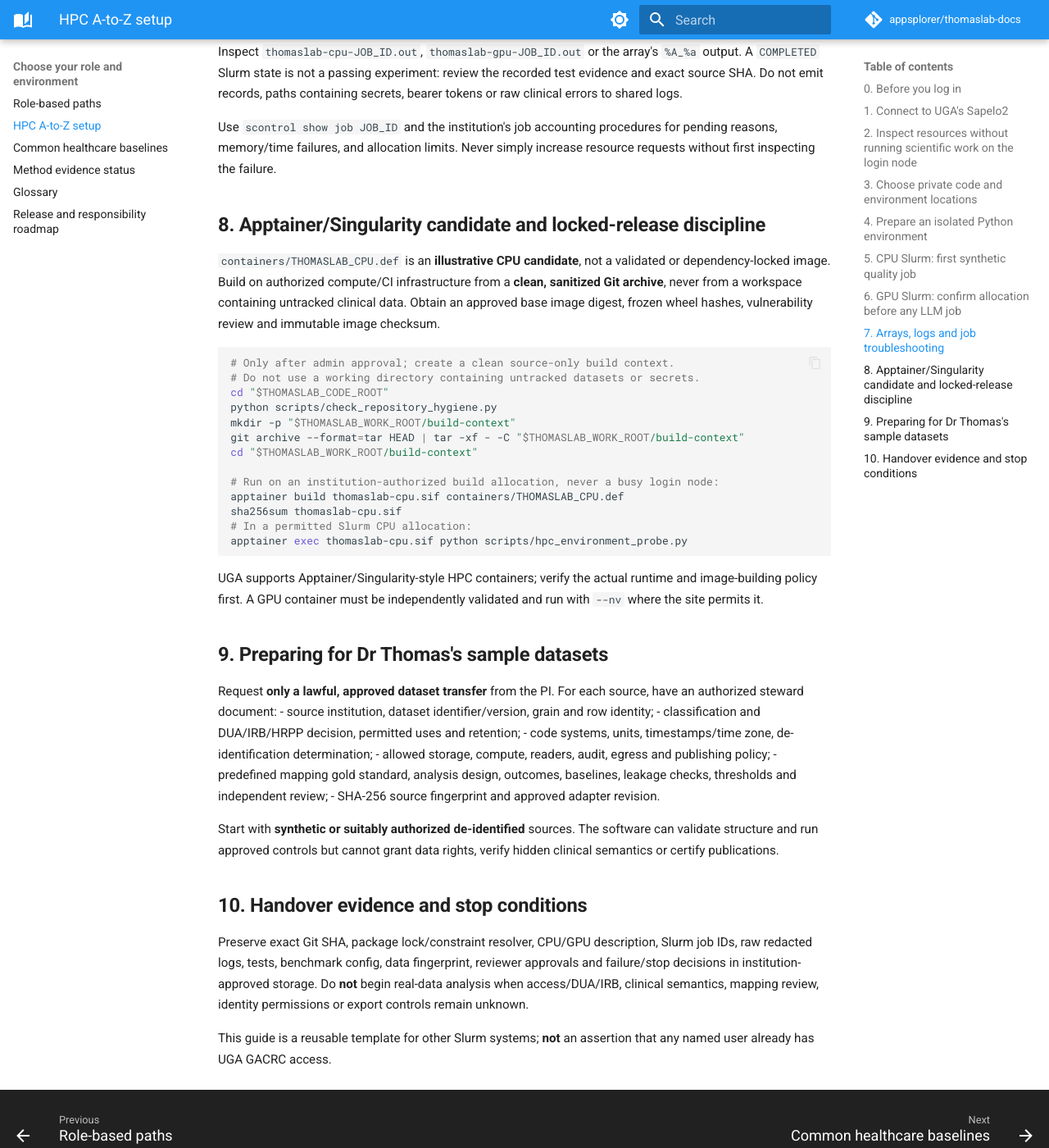
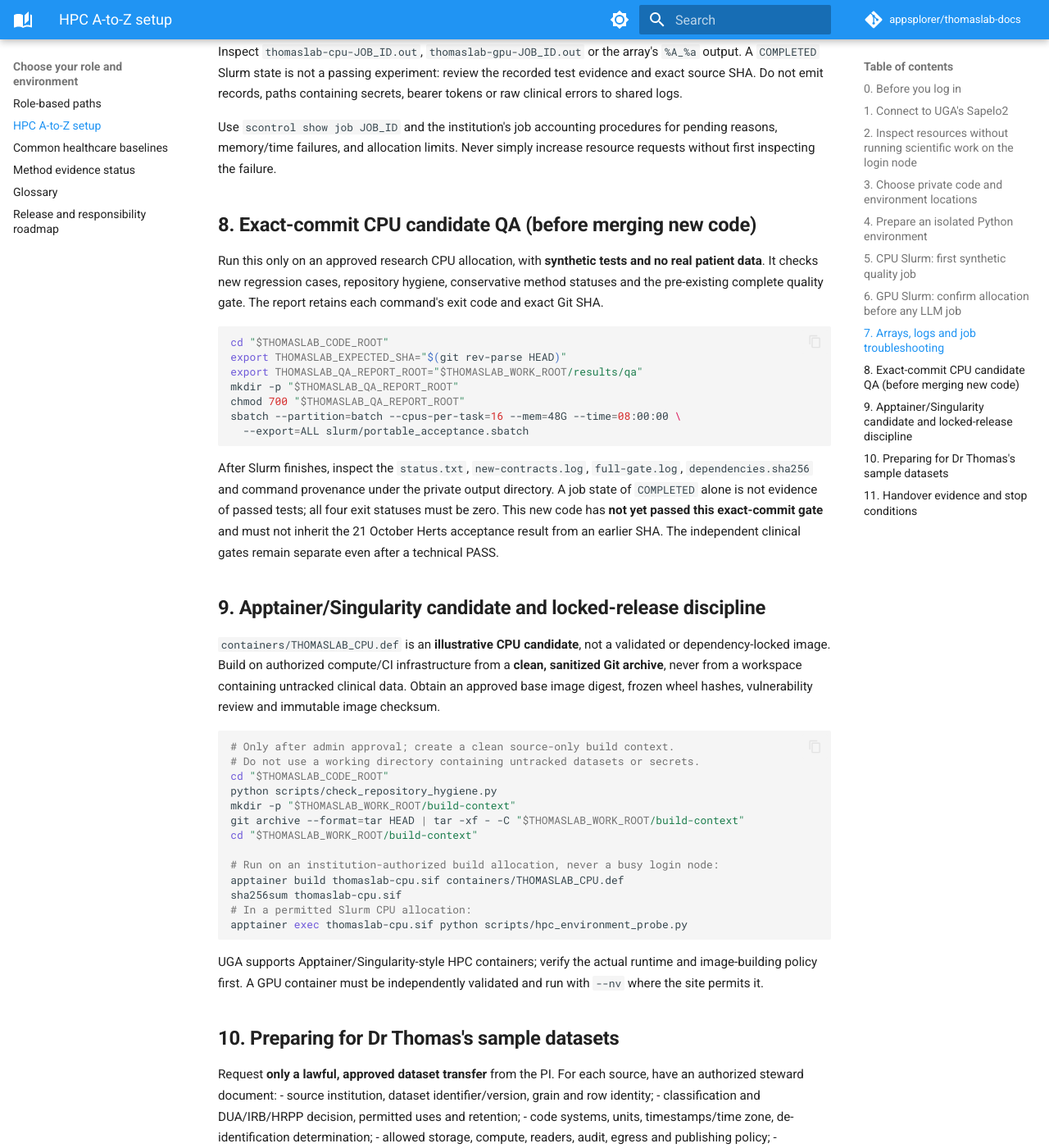
Before and after one commit to appsplorer/thomaslab-docs, an MkDocs documentation site: the page built from docs/guides/hpc-a-to-z.md, in a window 1280 px wide and 1400 px high, scrolled down 3193 px. Shown: the whole window at 82% size. Built offline with MkDocs 1.6.1 and Material for MkDocs 9.7.7, drawn with Linux system fonts in a browser that asks for light colours; comment, search, counter and statistics services are not loaded; some of the changed text lies outside the part shown.

Commit message:
docs: repeatable exact-SHA full candidate QA through portable CPU Slurm runner

```diff
--- a/docs/guides/hpc-a-to-z.md
+++ b/docs/guides/hpc-a-to-z.md
@@ -166,7 +166,32 @@ Use `scontrol show job JOB_ID` and the institution's job accounting procedures
 for pending reasons, memory/time failures, and allocation limits. Never simply
 increase resource requests without first inspecting the failure.
 
-## 8. Apptainer/Singularity candidate and locked-release discipline
+## 8. Exact-commit CPU candidate QA (before merging new code)
+
+Run this only on an approved research CPU allocation, with **synthetic tests
+and no real patient data**. It checks new regression cases, repository
+hygiene, conservative method statuses and the pre-existing complete quality
+gate. The report retains each command's exit code and exact Git SHA.
+
+~~~bash
+cd "$THOMASLAB_CODE_ROOT"
+export THOMASLAB_EXPECTED_SHA="$(git rev-parse HEAD)"
+export THOMASLAB_QA_REPORT_ROOT="$THOMASLAB_WORK_ROOT/results/qa"
+mkdir -p "$THOMASLAB_QA_REPORT_ROOT"
+chmod 700 "$THOMASLAB_QA_REPORT_ROOT"
+sbatch --partition=batch --cpus-per-task=16 --mem=48G --time=08:00:00 \
+  --export=ALL slurm/portable_acceptance.sbatch
+~~~
+
+After Slurm finishes, inspect the `status.txt`, `new-contracts.log`,
+`full-gate.log`, `dependencies.sha256` and command provenance under the
+private output directory. A job state of `COMPLETED` alone is not evidence
+of passed tests; all four exit statuses must be zero. This new code has **not
+yet passed this exact-commit gate** and must not inherit the 21 October Herts
+acceptance result from an earlier SHA. The independent clinical gates remain
+separate even after a technical PASS.
+
+## 9. Apptainer/Singularity candidate and locked-release discipline
 
 `containers/THOMASLAB_CPU.def` is an **illustrative CPU candidate**, not
 a validated or dependency-locked image. Build on authorized compute/CI
@@ -210,7 +235,7 @@ Start with **synthetic or suitably authorized de-identified** sources. The
 software can validate structure and run approved controls but cannot grant
 data rights, verify hidden clinical semantics or certify publications.
 
-## 10. Handover evidence and stop conditions
+## 11. Handover evidence and stop conditions
 
 Preserve exact Git SHA, package lock/constraint resolver, CPU/GPU description,
 Slurm job IDs, raw redacted logs, tests, benchmark config, data fingerprint,
```
Also changed, not shown: other parts of docs/guides/hpc-a-to-z.md (+1 -1 lines).
